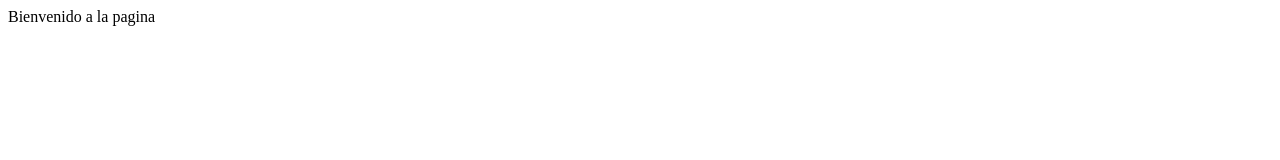
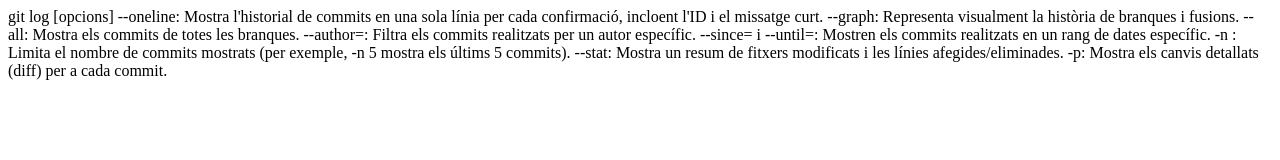
Before and after one commit to deiby14/activitatgit, a plain HTML site: page index.html in a window 1280 px wide. Drawn offline with Linux system fonts and the light colour scheme.

Commit message:
index.html explicació log fet per Àngel

```diff
--- a/index.html
+++ b/index.html
@@ -1 +1,11 @@
-<p>Bienvenido a la pagina</p>
+<p>
+    git log [opcions]
+    --oneline: Mostra l'historial de commits en una sola línia per cada confirmació, incloent l'ID i el missatge curt.
+    --graph: Representa visualment la història de branques i fusions.
+    --all: Mostra els commits de totes les branques.
+    --author=<nom>: Filtra els commits realitzats per un autor específic.
+    --since=<data> i --until=<data>: Mostren els commits realitzats en un rang de dates específic.
+    -n <nombre>: Limita el nombre de commits mostrats (per exemple, -n 5 mostra els últims 5 commits).
+    --stat: Mostra un resum de fitxers modificats i les línies afegides/eliminades.
+    -p: Mostra els canvis detallats (diff) per a cada commit.
+</p>
```
